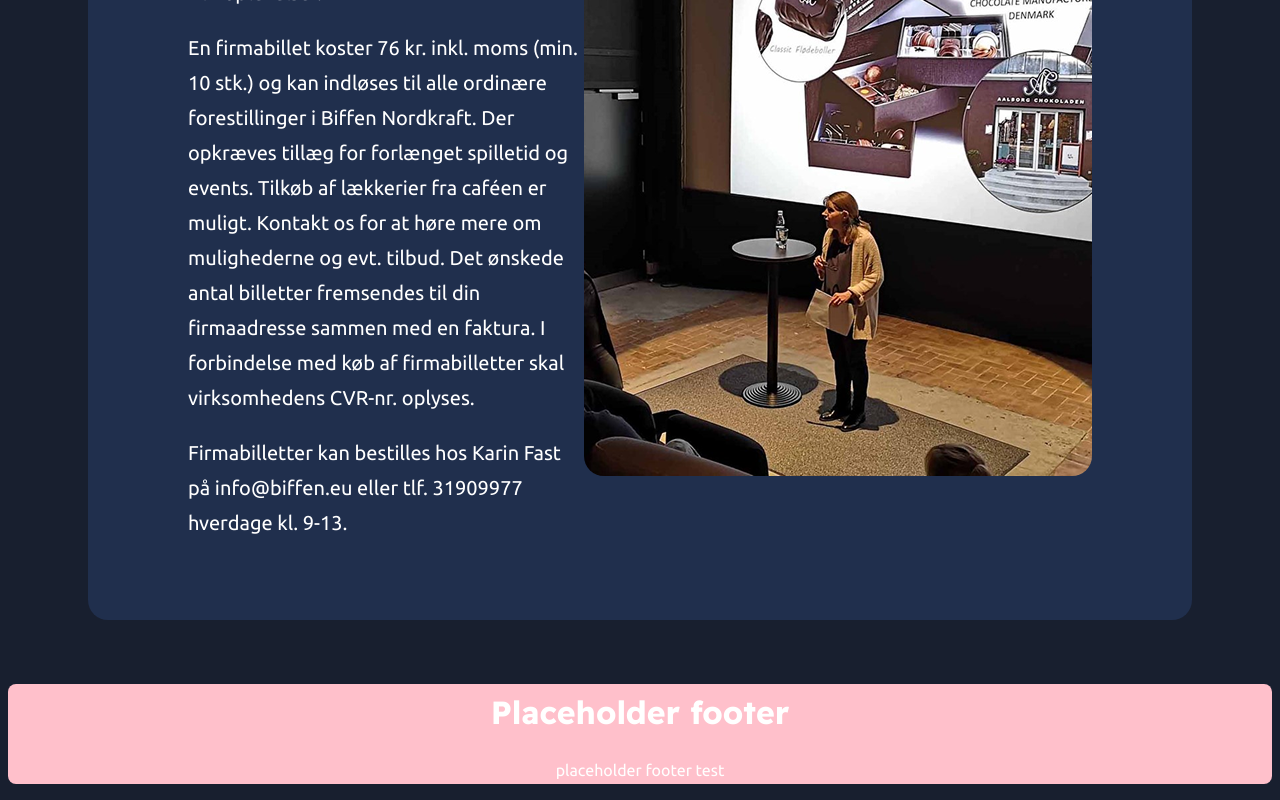
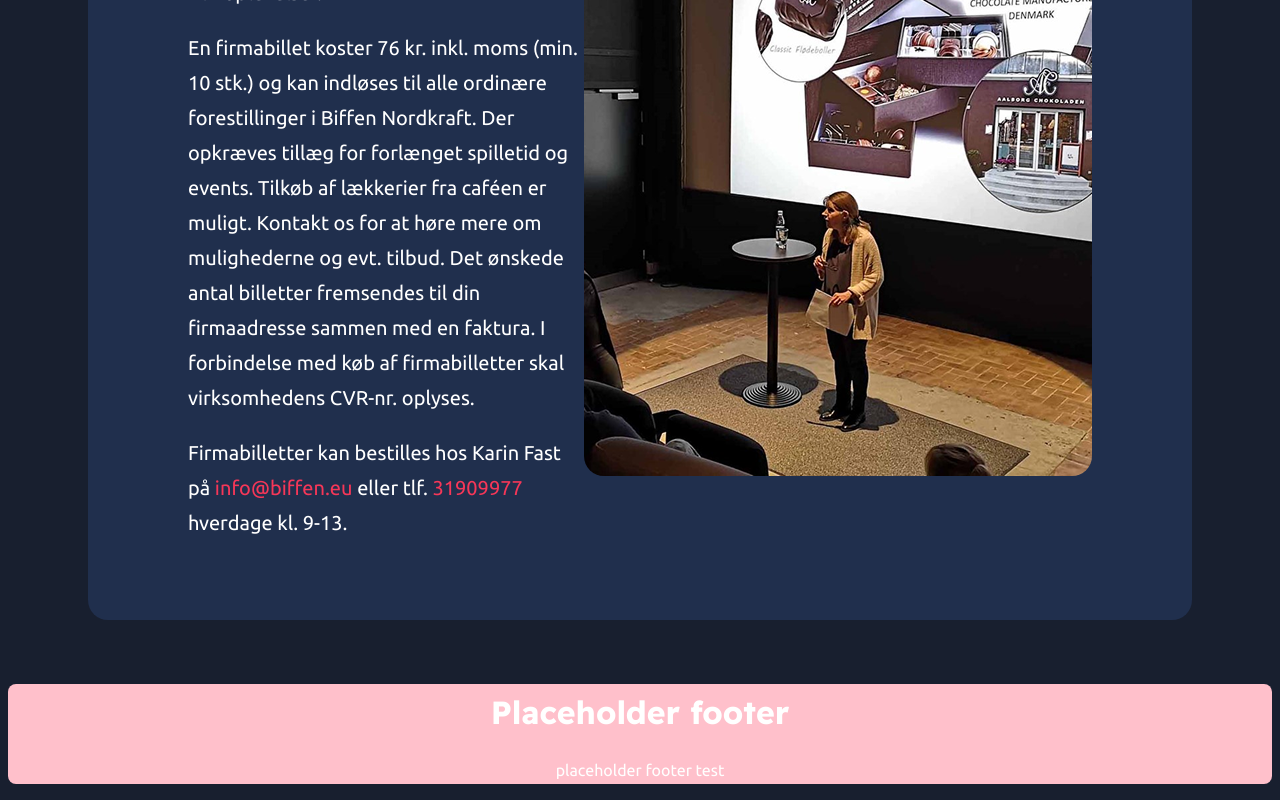
Before and after one commit to rasmussoender/MMD4-Biffen, a Nuxt app: page /gavekort-og-ovrige-billetter in a window 1280 px wide. Shown: the part 1420-2220 px from the top of the page. Built offline with nearby package versions, Linux system fonts and the light colour scheme.

Commit message:
små justeringers så det ligner mockup mere

```diff
--- a/pages/gavekort-og-ovrige-billetter.vue
+++ b/pages/gavekort-og-ovrige-billetter.vue
@@ -67,7 +67,7 @@ import Header from '@/components/Header.vue';
     </div>
     <p>Med vores firmaordning kan du nemt og billigt glæde dine medarbejdere og forretningsforbindelser med store filmoplevelser. </p>
     <p>En firmabillet koster 76 kr. inkl. moms (min. 10 stk.) og kan indløses til alle ordinære forestillinger i Biffen Nordkraft. Der opkræves tillæg for forlænget spilletid og events. Tilkøb af lækkerier fra caféen er muligt. Kontakt os for at høre mere om mulighederne og evt. tilbud. Det ønskede antal billetter fremsendes til din firmaadresse sammen med en faktura. I forbindelse med køb af firmabilletter skal virksomhedens CVR-nr. oplyses. </p>
-    <p>Firmabilletter kan bestilles hos Karin Fast på info@biffen.eu eller tlf. 31909977 hverdage kl. 9-13.</p>
+    <p>Firmabilletter kan bestilles hos Karin Fast på <span class="red">info@biffen.eu</span> eller tlf. <span class="red">31909977</span> hverdage kl. 9-13.</p>
     </div>
   </section>
   </main>
@@ -77,6 +77,9 @@ import Header from '@/components/Header.vue';
 
 
 <style scoped>
+.red{
+  color: var(--interactive-red);
+}
 .pcbillede{
     display: none;
   }
```
